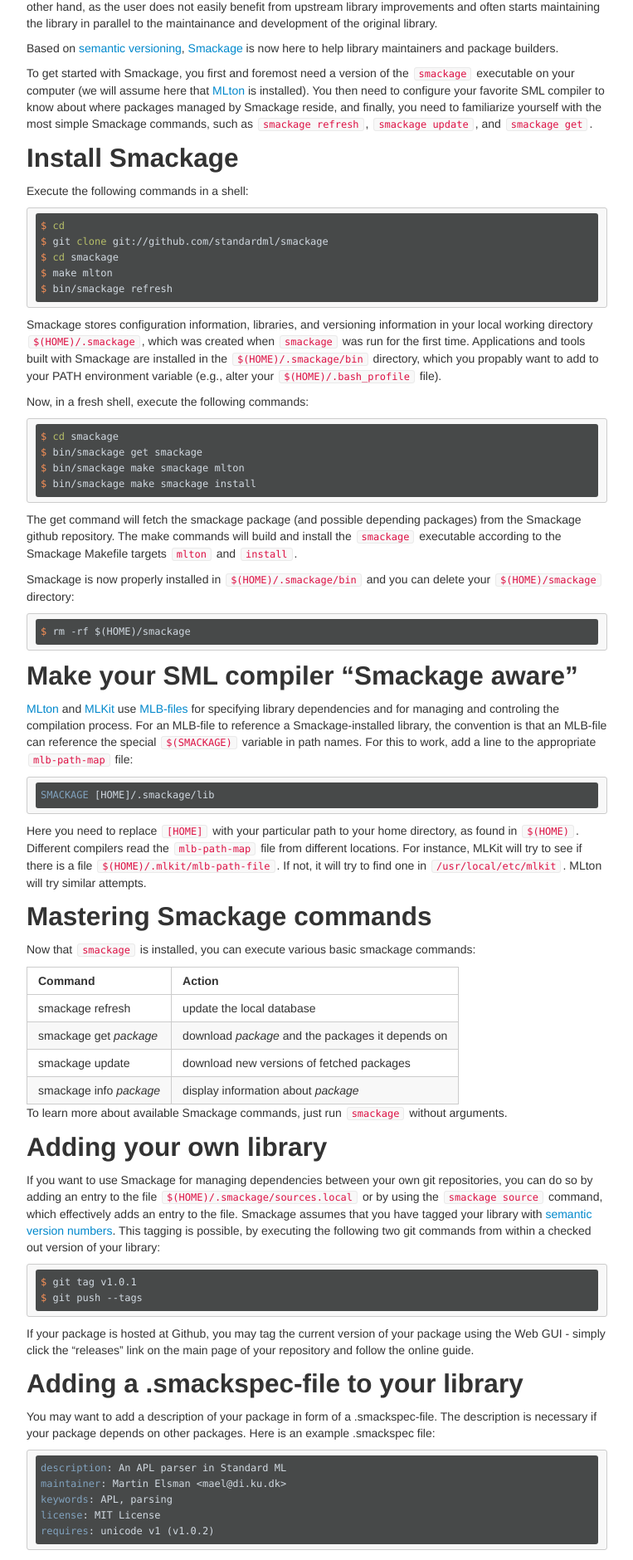
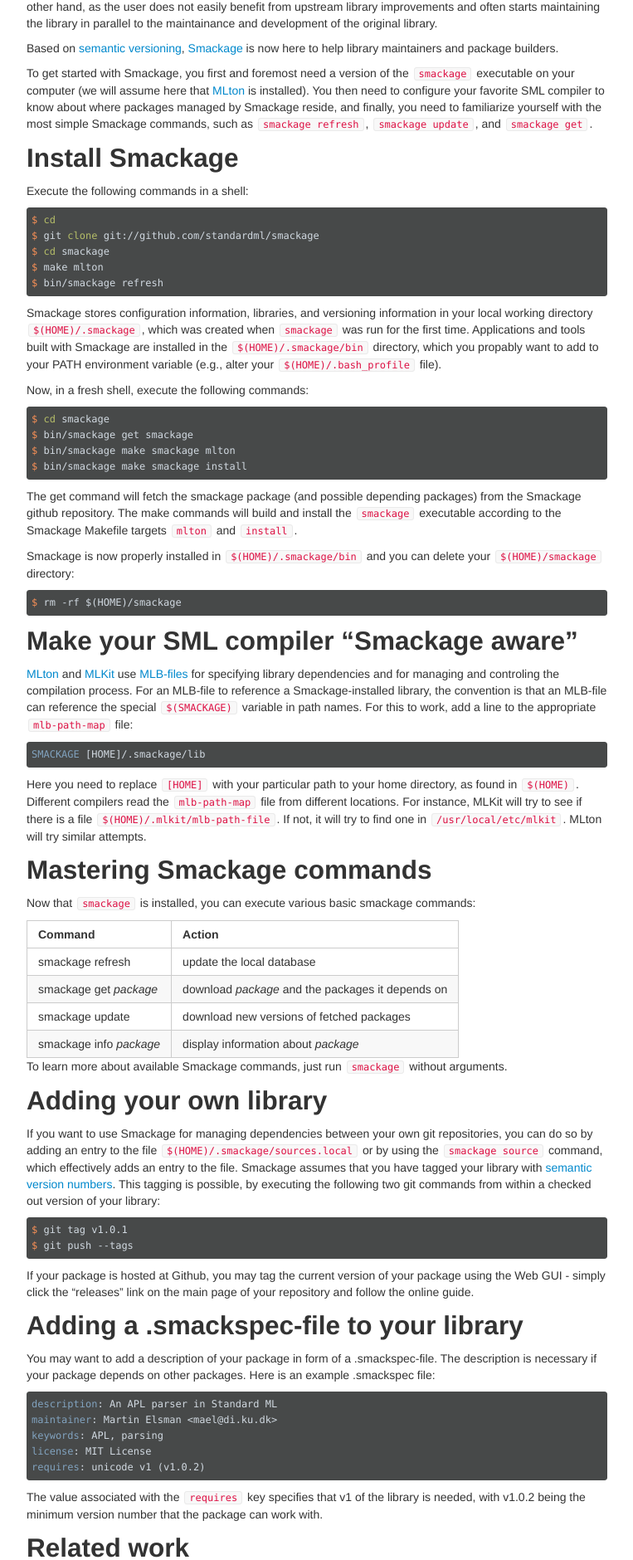
Before and after one commit to melsman/melsman.github.io, a Jekyll site: the page built from _posts/2014-10-02-getting-started-with-smackage.md, in a window 1280 px wide. Shown: the part 324-2204 px from the top of the page at 83% size, without its empty margins (258-1021 px from the left). Built offline with Jekyll 4.4.1, drawn with Linux system fonts in a browser that asks for light colours; comment, search, counter and statistics services are not loaded.

Commit message:
fix multi-pre

```diff
--- a/assets/themes/twitter/css/style.css
+++ b/assets/themes/twitter/css/style.css
@@ -279,11 +279,11 @@
 
 .highlight pre {
   background-color: #f8f8f8;
-  border: 1px solid #cccccc;
+  border: 0px solid #cccccc;
   font-size: 13px;
   line-height: 19px;
   overflow: auto;
-  padding: 6px 10px;
+  padding: 0px;
   border-radius: 3px;
 }
 
```
